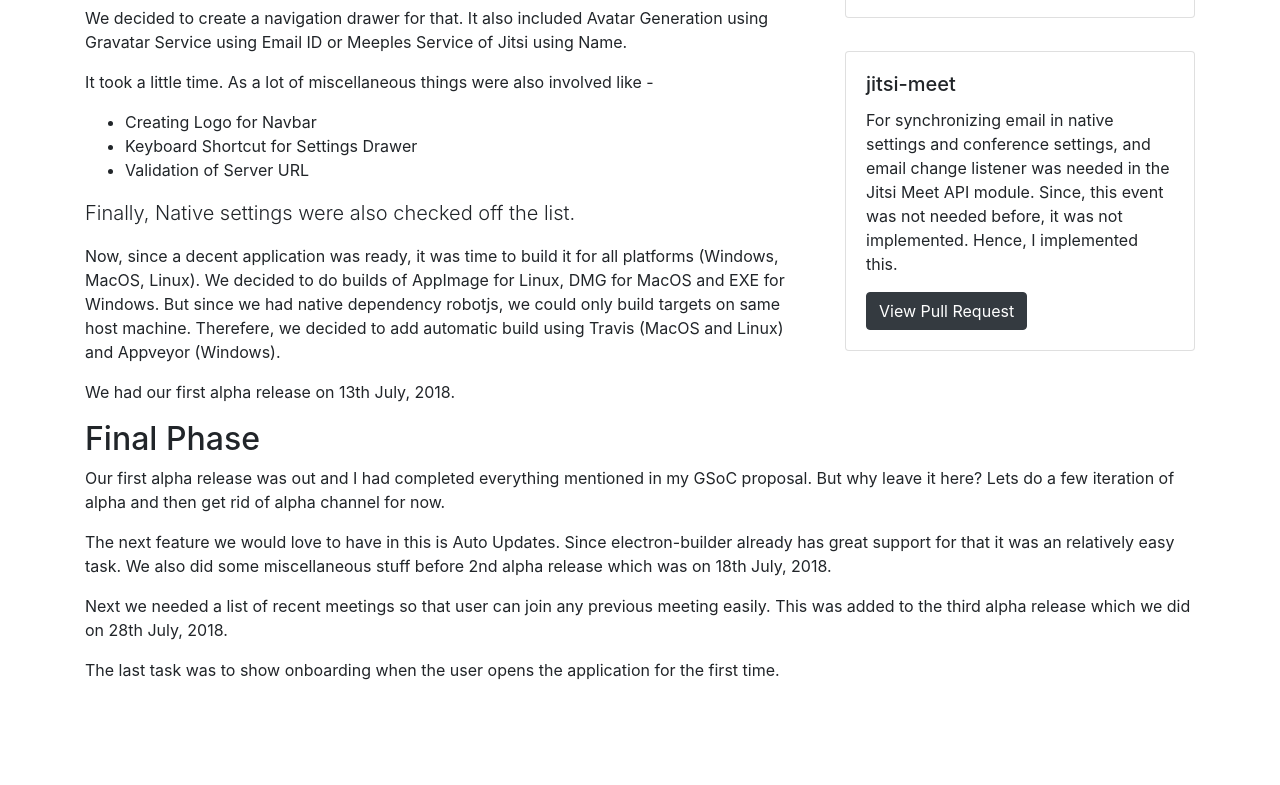
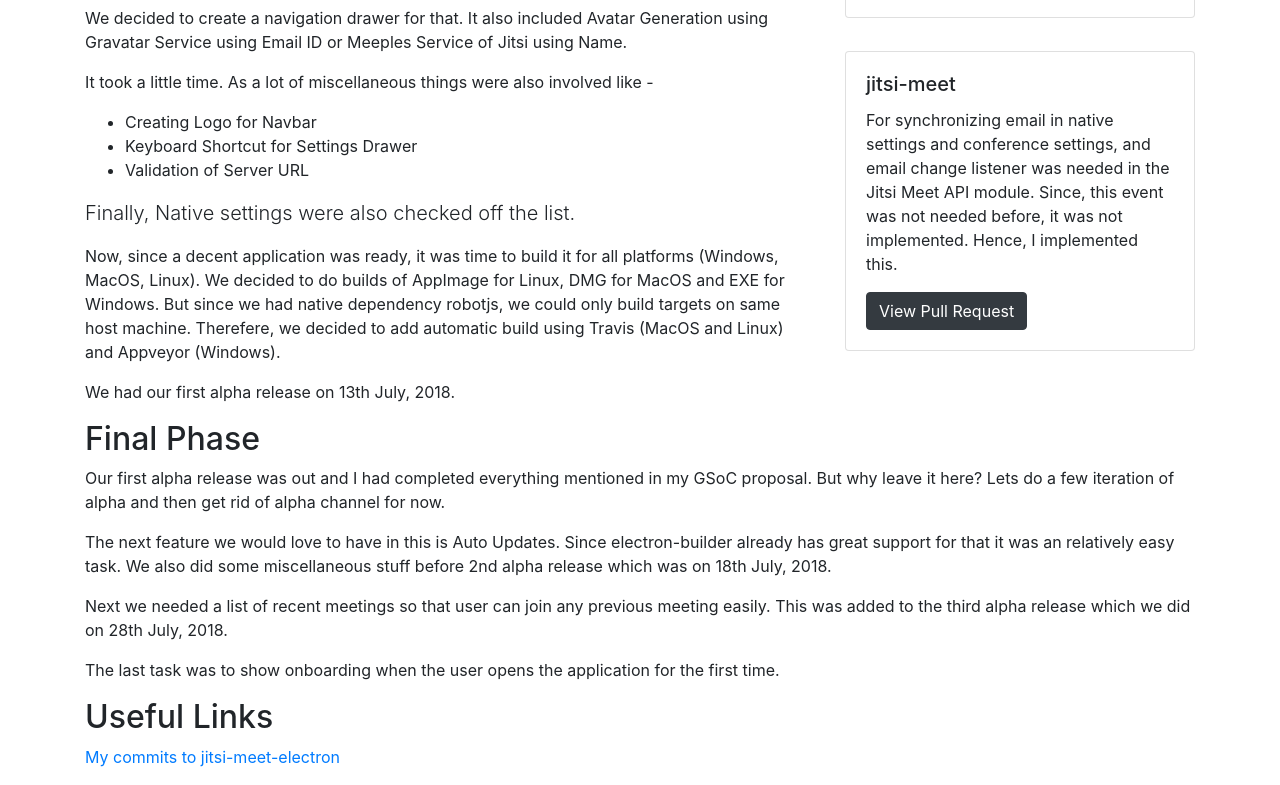
Before and after one commit to akshitkrnagpal/jitsi-gsoc-2018, a Gatsby site: page / in a window 1280 px wide. Shown: the part 1387-2172 px from the top of the page. Before the commit the page ends 2085 px from the top, so only its background shows below. Built offline with nearby package versions, Linux system fonts and the light colour scheme; Gatsby itself is replaced by a stand-in of ours.

Commit message:
Added Useful Links section

```diff
--- a/src/config/index.js
+++ b/src/config/index.js
@@ -1,3 +1,4 @@
+export const CommitsLink = 'https://github.com/jitsi/jitsi-meet-electron/commits?author=akshitkrnagpal';
 export const EmailChangePRLink = 'https://github.com/jitsi/jitsi-meet/pull/3151';
 export const GetAvatarPRLink = 'https://github.com/jitsi/js-utils/pull/5';
 export const ShareableConfigPRLink = 'https://github.com/jitsi/eslint-config-jitsi/pull/4';
--- a/src/pages/index.js
+++ b/src/pages/index.js
@@ -3,7 +3,7 @@
 
 import 'bootstrap/dist/css/bootstrap.min.css';
 
-import { FinalPhase, Introduction, Phase1, Phase2 } from '../sections';
+import { FinalPhase, Introduction, Phase1, Phase2, UsefulLinks } from '../sections';
 
 class Index extends Component {
     render() {
@@ -16,6 +16,7 @@
                 <Phase1 />
                 <Phase2 />
                 <FinalPhase />
+                <UsefulLinks />
             </div>
         )
     }
--- /dev/null
+++ b/src/sections/UsefulLinks.js
@@ -0,0 +1,26 @@
+import React, { Component } from 'react';
+import { Container } from 'reactstrap';
+
+import { CommitsLink } from '../config';
+
+class UsefulLinks extends Component {
+    render() {
+        return (
+            <Container>
+                <h2>Useful Links</h2>
+                <ul className = 'list-unstyled'>
+                    <li>
+                        <a
+                            href = { CommitsLink }
+                            rel='noopener noreferrer'
+                            target = '_blank'>
+                            My commits to jitsi-meet-electron
+                        </a>
+                    </li>
+                </ul>
+            </Container>
+        );
+    }
+}
+
+export default UsefulLinks;
--- a/src/sections/index.js
+++ b/src/sections/index.js
@@ -2,3 +2,4 @@
 export { default as Introduction } from './Introduction';
 export { default as Phase1 } from './Phase1';
 export { default as Phase2 } from './Phase2';
+export { default as UsefulLinks } from './UsefulLinks';
```
